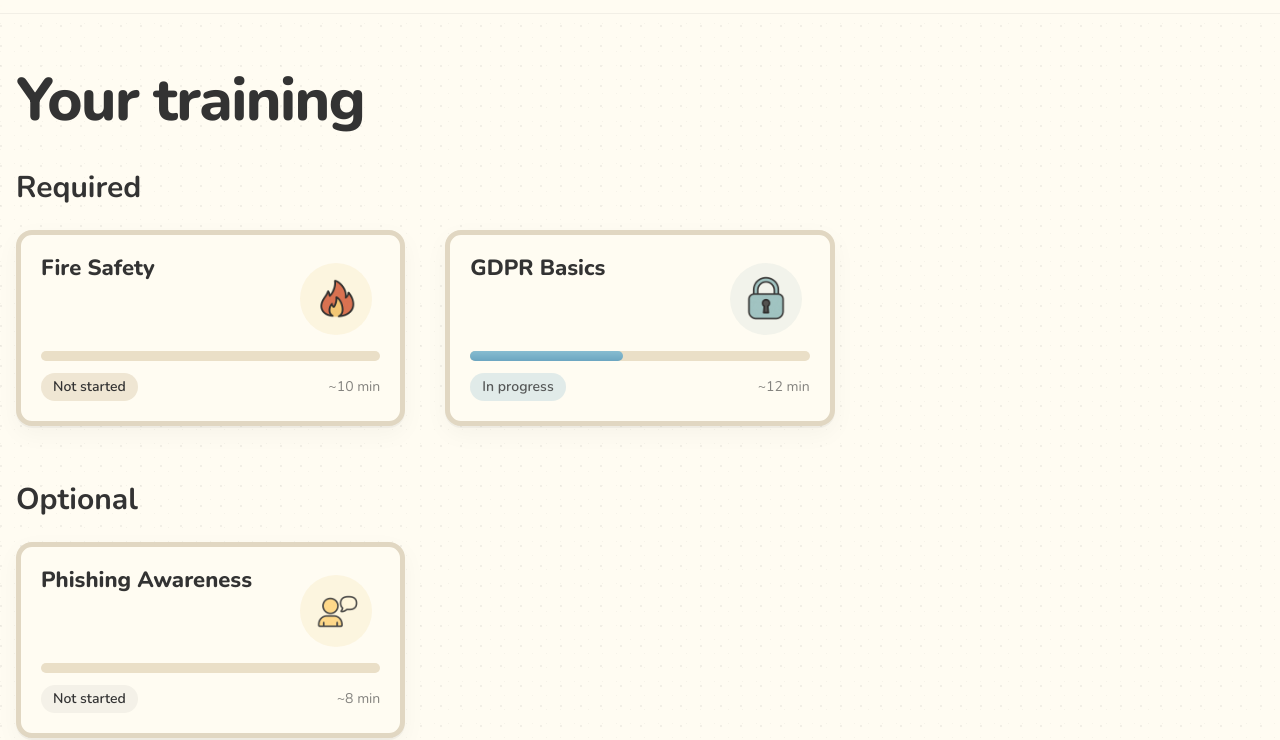
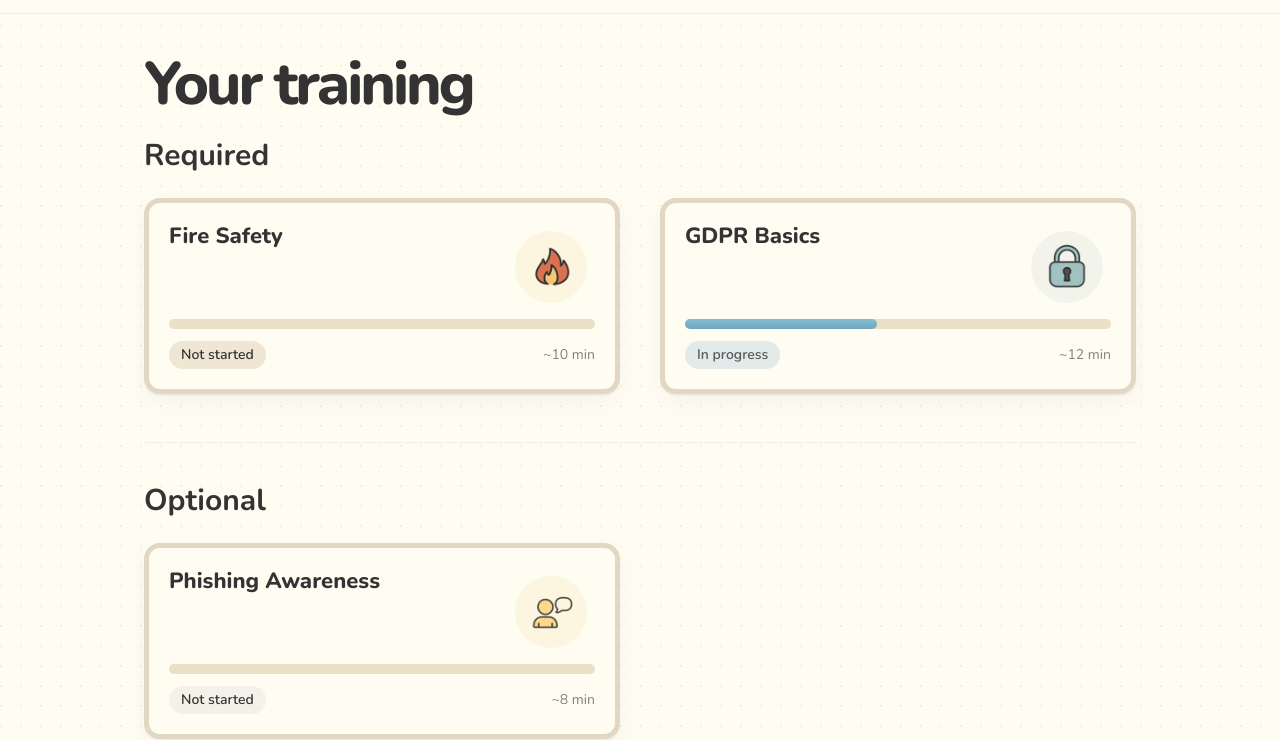
Before and after one commit to benlowesofficial-hub/pebble-lms, a website: page public/learn.html in a window 1280 px wide. Shown: the part 75-815 px from the top of the page. Drawn offline with nearby package versions, Linux system fonts and the light colour scheme; files that its build step writes are made by us from their sources.

Commit message:
Update learn.html

```diff
--- a/public/learn.html
+++ b/public/learn.html
@@ -24,34 +24,35 @@
     </div>
   </header>
 
-  <main class="mx-auto max-w-7xl px-4 py-10 md:py-14 animate-fade-in">
-    <!-- Page title -->
-    <h1 class="text-5xl md:text-6xl font-extrabold tracking-tight mb-10">Your training</h1>
+  <!-- Narrower main column on desktop -->
+  <main class="mx-auto max-w-5xl px-4 py-8 md:py-10 animate-fade-in">
+    <!-- Page title: tighter tracking, less margin below -->
+    <h1 class="text-5xl md:text-6xl font-extrabold tracking-tighter leading-tight mb-6">
+      Your training
+    </h1>
 
     <!-- Required -->
-    <section class="mb-14">
+    <section class="mb-10 md:mb-12">
       <h2 class="text-3xl font-bold mb-6">Required</h2>
 
-      <div class="grid grid-cols-1 sm:grid-cols-2 lg:grid-cols-3 gap-10">
+      <div class="grid grid-cols-1 sm:grid-cols-2 gap-10">
         <!-- Card: Fire Safety -->
         <a href="/course-fire-safety.html" class="group block focus:outline-none focus-visible:ring-4 focus-visible:ring-pebbleTeal/30 rounded-2xl">
           <article class="card">
             <div class="flex items-start justify-between gap-6">
               <h3 class="text-[22px] font-extrabold leading-tight">Fire Safety</h3>
 
-              <!-- Larger icon, nudged inward/down -->
+              <!-- Larger icon already implemented; keep inward/down nudge -->
               <div class="icon-nest icon-nest-yellow mt-2 mr-2">
                 <img src="/assets/icons/fire.png" alt="" class="h-14 w-14 object-contain" />
               </div>
             </div>
 
             <div class="mt-4 space-y-3">
-              <!-- progress -->
               <div class="progress-track">
                 <div class="progress-fill progress-fill-teal progress-gloss" style="width:0%"></div>
               </div>
 
-              <!-- status + duration -->
               <div class="flex items-center justify-between">
                 <span class="chip chip-warn">Not started</span>
                 <p class="text-sm opacity-60">~10 min</p>
@@ -83,16 +84,17 @@
             </div>
           </article>
         </a>
-
-        <div class="hidden lg:block"></div>
       </div>
     </section>
+
+    <!-- Subtle delimiter before Optional -->
+    <div class="my-8 md:my-10 h-px bg-black/5 rounded-full"></div>
 
     <!-- Optional -->
     <section>
       <h2 class="text-3xl font-bold mb-6">Optional</h2>
 
-      <div class="grid grid-cols-1 sm:grid-cols-2 lg:grid-cols-3 gap-10">
+      <div class="grid grid-cols-1 sm:grid-cols-2 gap-10">
         <a href="/course-phishing.html" class="group block focus:outline-none focus-visible:ring-4 focus-visible:ring-pebbleTeal/30 rounded-2xl">
           <article class="card">
             <div class="flex items-start justify-between gap-6">
```
